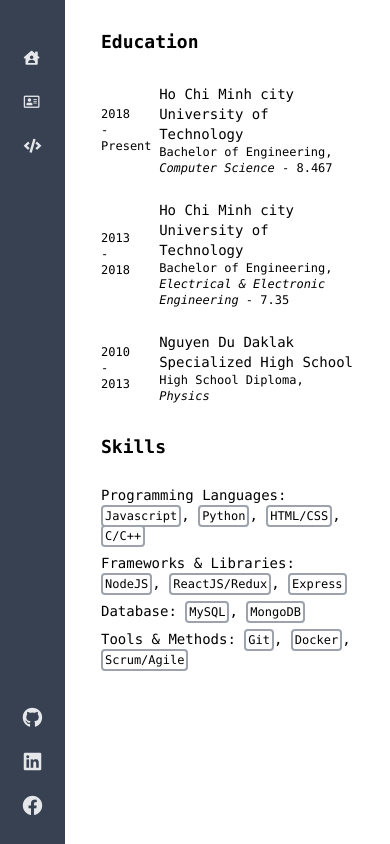
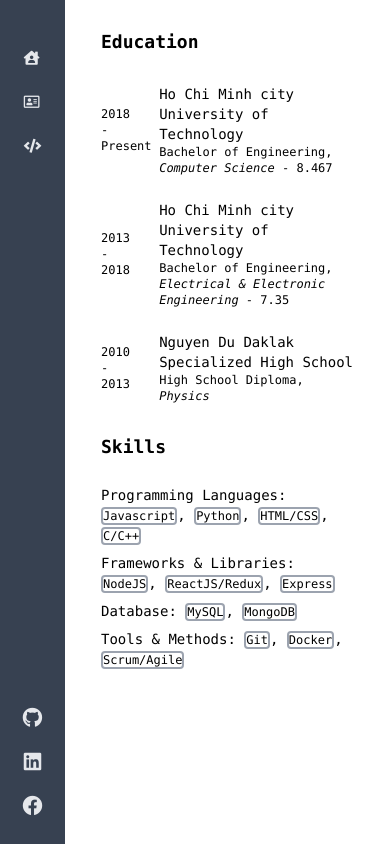
Before and after one commit to nhanluongoe/portfolio, a React (Create React App) app: page /about in a window 390 px wide. Built offline with nearby package versions, Linux system fonts and the light colour scheme.

Commit message:
updated padding to 0 of skill component  for small screen'

```diff
--- a/src/components/About.js
+++ b/src/components/About.js
@@ -85,7 +85,7 @@ const Education = () => {
 const Skills = () => {
   const Skill = ({ language }) => {
     return (
-      <span className='p-0.5 md:p-1 text-xs md:text-base rounded border-2 border-gray-400'>
+      <span className='p-0 md:p-1 text-xs md:text-base rounded border-2 border-gray-400'>
         {language}
       </span>
     );
```
